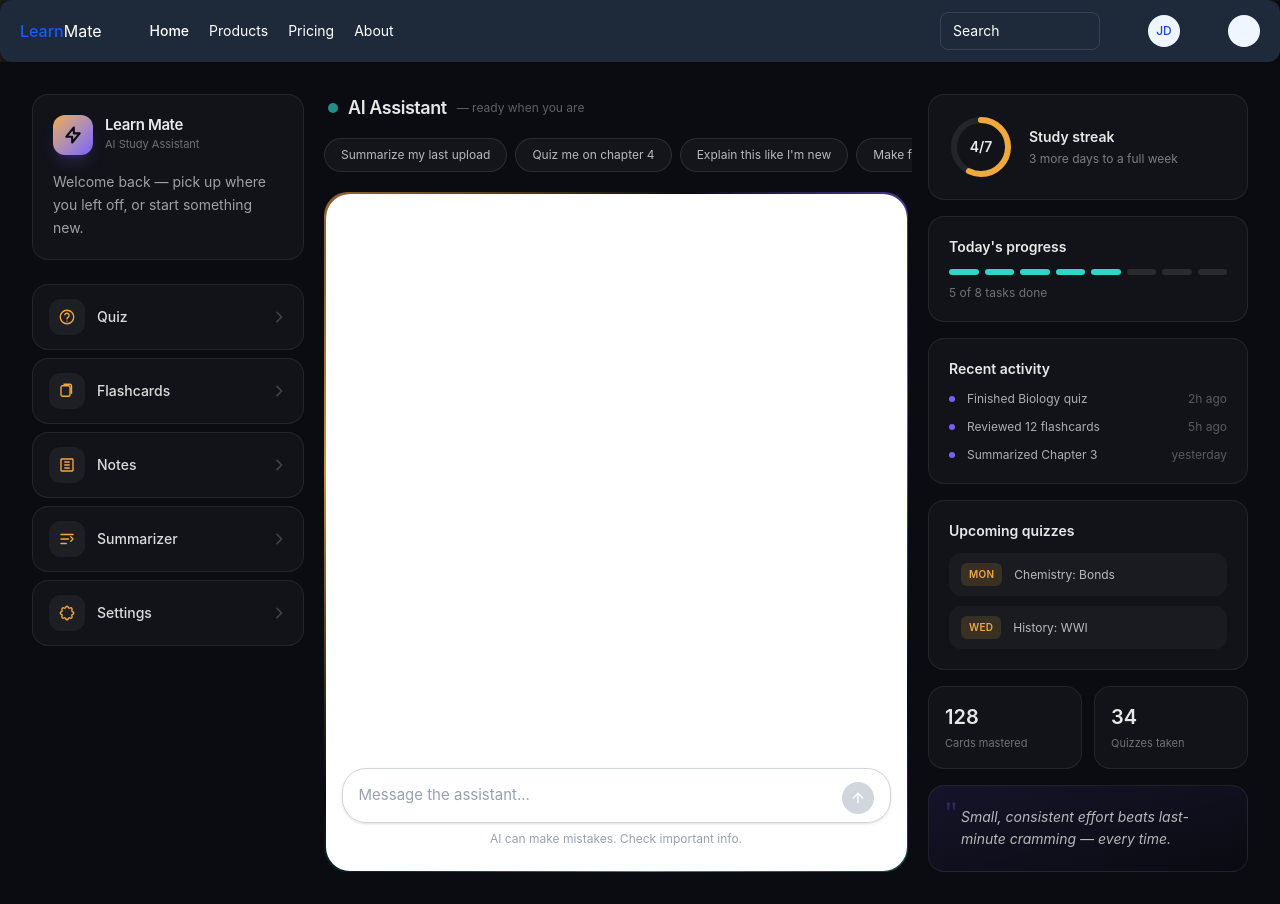
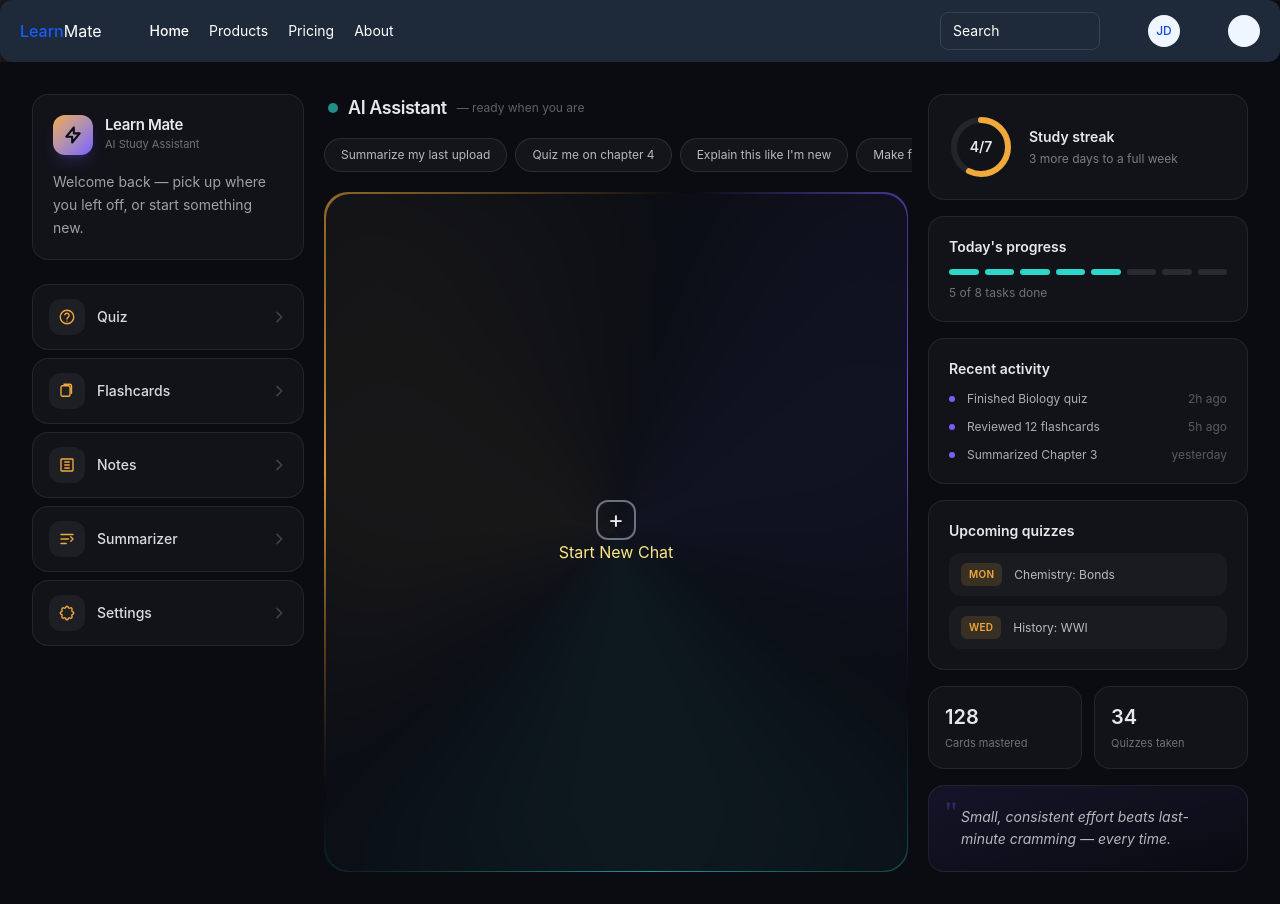
Before and after one commit to tiwarinirjal0-sketch/learnmate, a React (Vite) app in the folder study-assistant-frontend/: page / in a window 1280 px wide. Built offline with nearby package versions, Linux system fonts and the light colour scheme.

Commit message:
feat: complete creation of chat-creation feature succesfully

```diff
--- a/study-assistant-frontend/src/features/chat/api/chatapi.js
+++ b/study-assistant-frontend/src/features/chat/api/chatapi.js
@@ -20,12 +20,29 @@ export async function chatApi(message) {
         const data = await res.json();
 
 
+        console.log(data)
+        return data;
 
-        return data;
-        console.log(data)
 
     } catch (error) {
         console.error(error);
         throw error;
     }
 }
+
+export async function ChatCreate(){
+
+        const res = await fetch(`http://localhost:5000/api/auth/chatCreate`,{
+            method:"POST",
+            headers:{
+               "Authorization":`Bearer ${localStorage.getItem("token")}`
+            }
+        })
+
+        const data = await res.json()
+        if(!res.ok)throw new Error(data.message||"Failed to create chat");
+        console.log(data)
+        return data
+
+
+}
--- a/study-assistant-frontend/src/features/chat/pages/Chatbox.jsx
+++ b/study-assistant-frontend/src/features/chat/pages/Chatbox.jsx
@@ -1,17 +1,29 @@
 import { useState, useRef, useEffect } from "react";
-import { chatApi } from "../api/chatapi";
+import { chatApi, ChatCreate } from "../api/chatapi";
+import { SettingsIcon } from "lucide-react";
 
 export default function ChatBox() {
   const [messages, setMessages] = useState([
 
   ]);
+  const [displayChatBox, setDisplayChatBox] = useState(false)
   const [input, setInput] = useState("");
   const scrollRef = useRef(null);
   const textareaRef = useRef(null);
-
+  const [error,setError] = useState("")
   useEffect(() => {
     scrollRef.current?.scrollTo({ top: scrollRef.current.scrollHeight, behavior: "smooth" });
+    console.log(messages)
   }, [messages]);
+
+  const handleChatCreation = async ()=>{
+    try {
+      await ChatCreate()
+      setDisplayChatBox(true)
+    } catch (error) {
+      setError(error.message)
+    }
+  }
 
   const autoGrow = (el) => {
     el.style.height = "auto";
@@ -39,6 +51,7 @@ export default function ChatBox() {
     ...prev,
     { role: "model", text: reply }
   ]);
+
 };
 
   const handleKeyDown = (e) => {
@@ -48,6 +61,32 @@ export default function ChatBox() {
     }
   };
 
+  if(!displayChatBox && !error){
+    return(
+      <div className="flex flex-col w-full h-full justify-center items-center">
+        <div
+         onClick={async()=>{
+          await handleChatCreation()
+          }
+        }
+         className="w-10 h-10 border-2 border-gray-500 hover:border-gray-400 rounded-xl flex items-center justify-center hover:cursor-pointer">
+            <div className="text-2xl">+</div>
+
+        </div>
+        <button className="text-amber-200 hover:text-amber-50 hover:cursor-pointer">
+          Start New Chat
+        </button>
+      </div>
+
+    )
+  }
+  if(error){
+    return(
+       <div className="flex flex-col w-full h-full justify-center items-center">
+        {error}
+       </div>
+    )
+  }
   return (
     <div className="flex flex-col w-full h-full bg-white">
       {/* Messages */}
```
